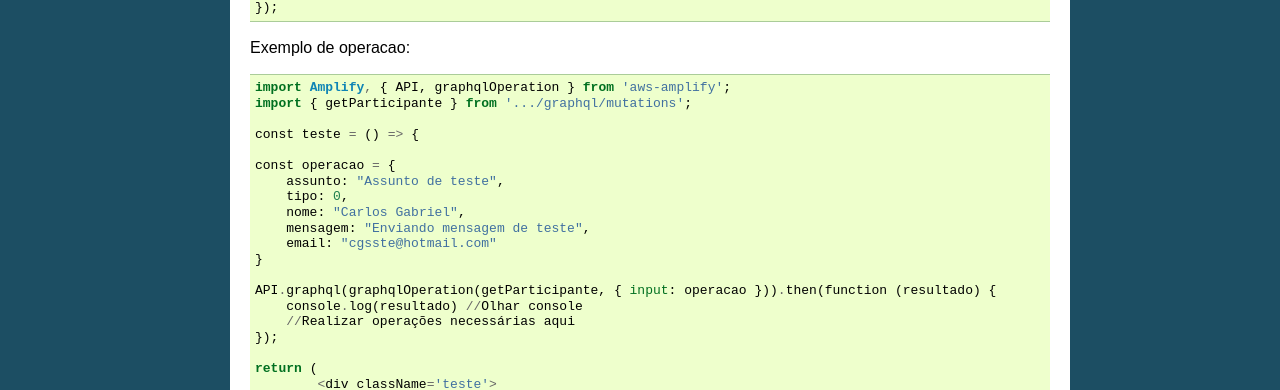
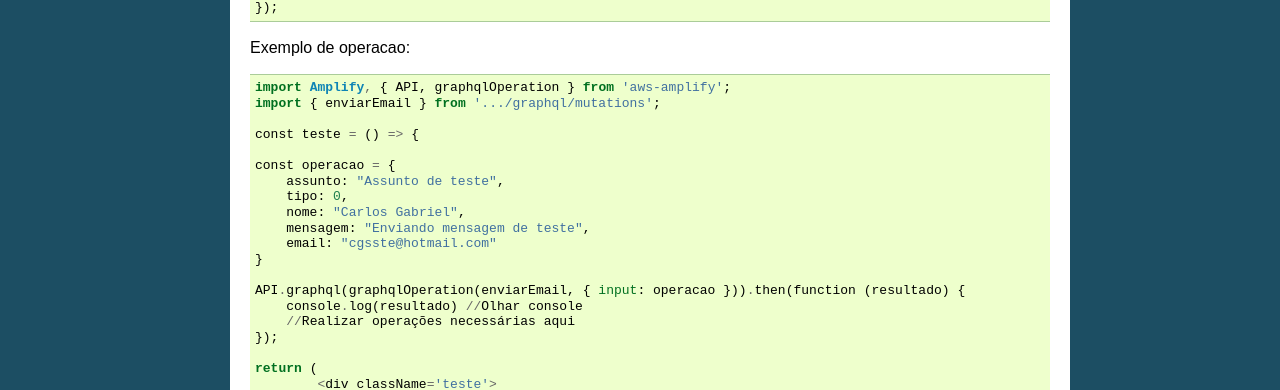
Before and after one commit to Senatauro/SemanaQuimica, a Sphinx documentation site: the page built from docs/operacoes/mutation/enviarEmail.rst, in a window 1280 px wide. Shown: the part 1249-1639 px from the top of the page. Built offline with Sphinx 7.4.7, drawn with Linux system fonts in a browser that asks for light colours.

Commit message:
correção 4

```diff
--- a/docs/operacoes/mutation/enviarEmail.rst
+++ b/docs/operacoes/mutation/enviarEmail.rst
@@ -84,7 +84,7 @@ Exemplo de operacao:
 ::
 
     import Amplify, { API, graphqlOperation } from 'aws-amplify';
-    import { getParticipante } from '.../graphql/mutations';
+    import { enviarEmail } from '.../graphql/mutations';
 
     const teste = () => {
 
@@ -96,7 +96,7 @@ Exemplo de operacao:
         email: "cgsste@hotmail.com"
     }
 
-    API.graphql(graphqlOperation(getParticipante, { input: operacao })).then(function (resultado) {
+    API.graphql(graphqlOperation(enviarEmail, { input: operacao })).then(function (resultado) {
         console.log(resultado) //Olhar console
         //Realizar operações necessárias aqui
     });
```
